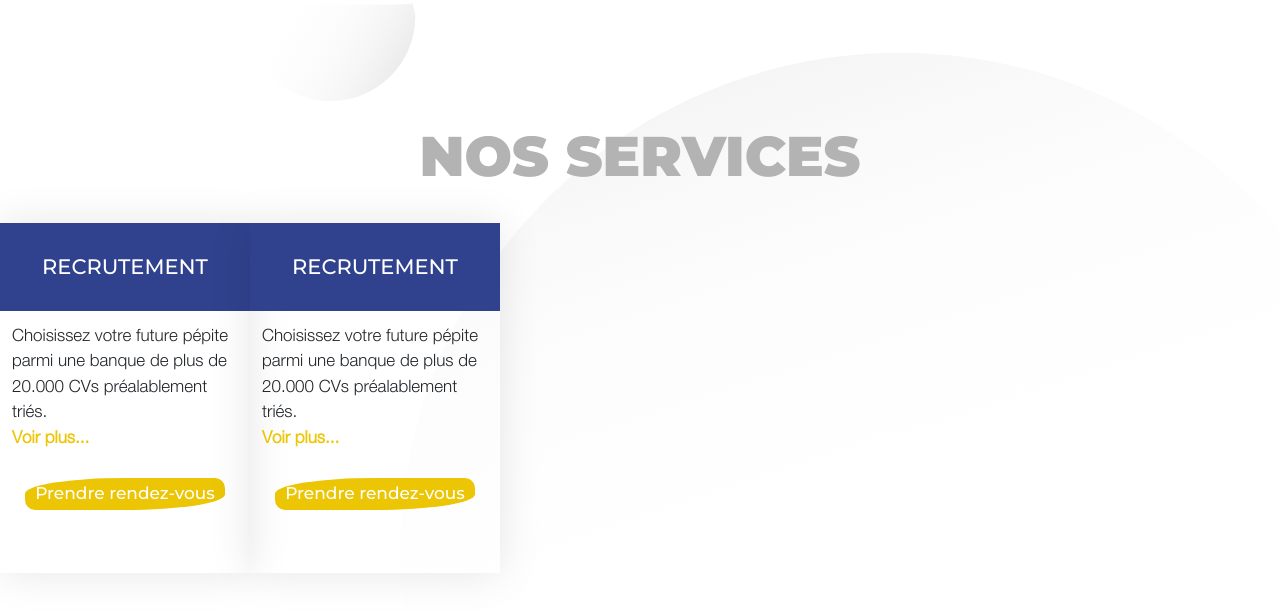
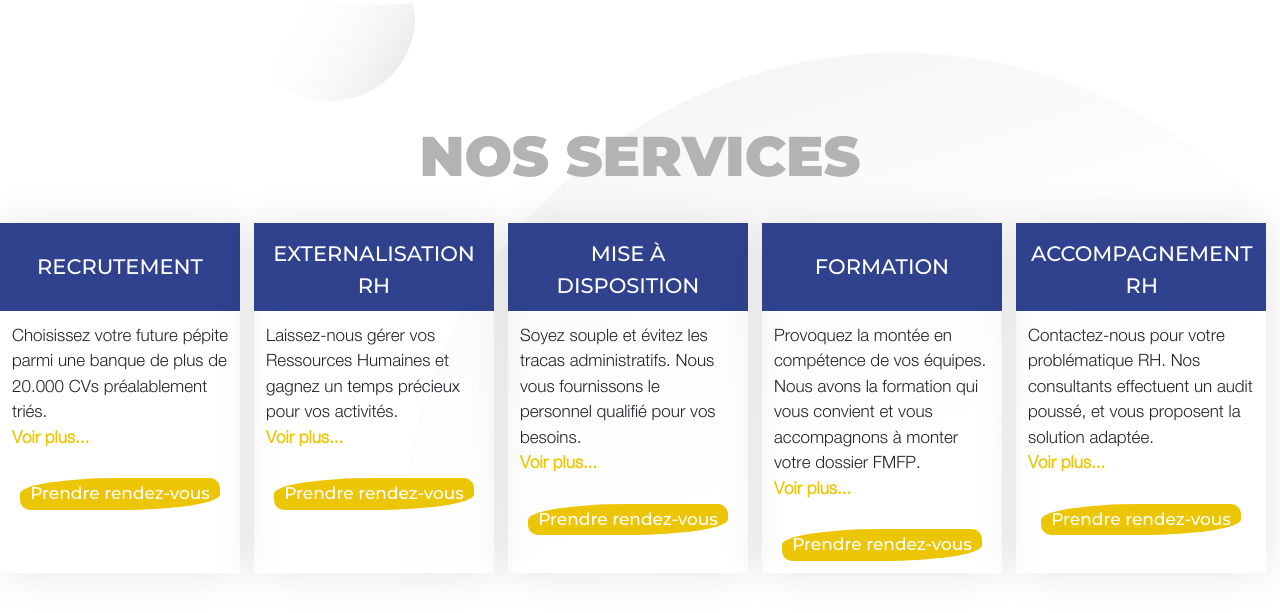
Before and after one commit to ndrianja/olodesign_acceuil, a plain HTML site: page index.html in a window 1280 px wide. Shown: the part 1597-2210 px from the top of the page. Drawn offline with nearby package versions, Linux system fonts and the light colour scheme.

Commit message:
Partie 3 update
html & css

```diff
--- a/index.html
+++ b/index.html
@@ -117,9 +117,45 @@
                 </div>
             </div>
             <div class="service_card">
-                <span class="title_card">RECRUTEMENT</span>
-                <p class="text_card">Choisissez votre future pépite parmi une banque de plus de 20.000 CVs préalablement
-                    triés.
+                <span class="title_card">EXTERNALISATION RH</span>
+                <p class="text_card">
+                    Laissez-nous gérer vos Ressources Humaines et gagnez un temps précieux pour vos activités.
+                    <br />
+                    <a href="#">Voir plus...</a>
+                </p>
+                <div class="button_card">
+                    <button>Prendre rendez-vous</button>
+                </div>
+            </div>
+            <div class="service_card">
+                <span class="title_card">MISE À DISPOSITION</span>
+                <p class="text_card">
+                    Soyez souple et évitez les tracas administratifs. Nous vous fournissons le personnel qualifié pour
+                    vos besoins.
+                    <br />
+                    <a href="#">Voir plus...</a>
+                </p>
+                <div class="button_card">
+                    <button>Prendre rendez-vous</button>
+                </div>
+            </div>
+            <div class="service_card">
+                <span class="title_card">FORMATION</span>
+                <p class="text_card">
+                    Provoquez la montée en compétence de vos équipes. Nous avons la formation qui vous convient et vous
+                    accompagnons à monter votre dossier FMFP.
+                    <br />
+                    <a href="#">Voir plus...</a>
+                </p>
+                <div class="button_card">
+                    <button>Prendre rendez-vous</button>
+                </div>
+            </div>
+            <div class="service_card">
+                <span class="title_card">ACCOMPAGNEMENT RH</span>
+                <p class="text_card">
+                    Contactez-nous pour votre problématique RH. Nos consultants effectuent un audit poussé, et vous
+                    proposent la solution adaptée.
                     <br />
                     <a href="#">Voir plus...</a>
                 </p>
--- a/style.css
+++ b/style.css
@@ -295,6 +295,7 @@ p.text-white.fw-400 {
     width: 250px;
     height: 350px;
     box-shadow: 0px 0px 40px 0px rgba(0, 0, 0, .1);
+    margin-right: 14px;
 }
 
 .title_card {
@@ -305,6 +306,7 @@ p.text-white.fw-400 {
     color: white;
     text-align: center;
     align-items: center;
+    padding: 15px;
 }
 
 .service_card a {
```
